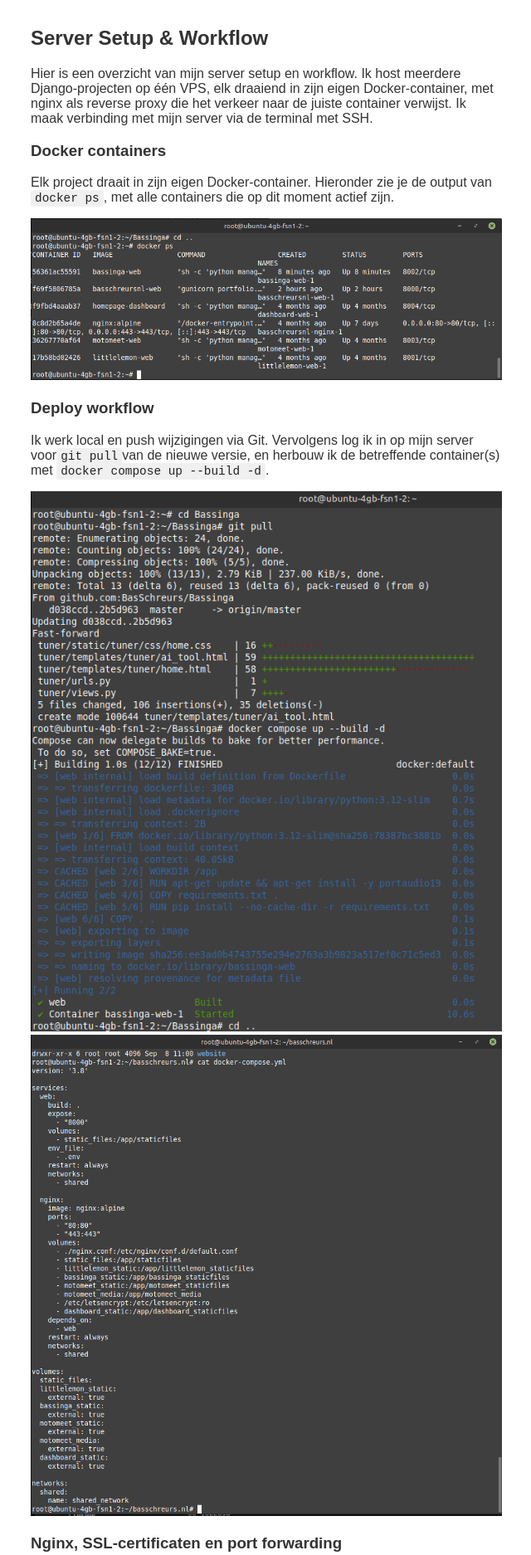
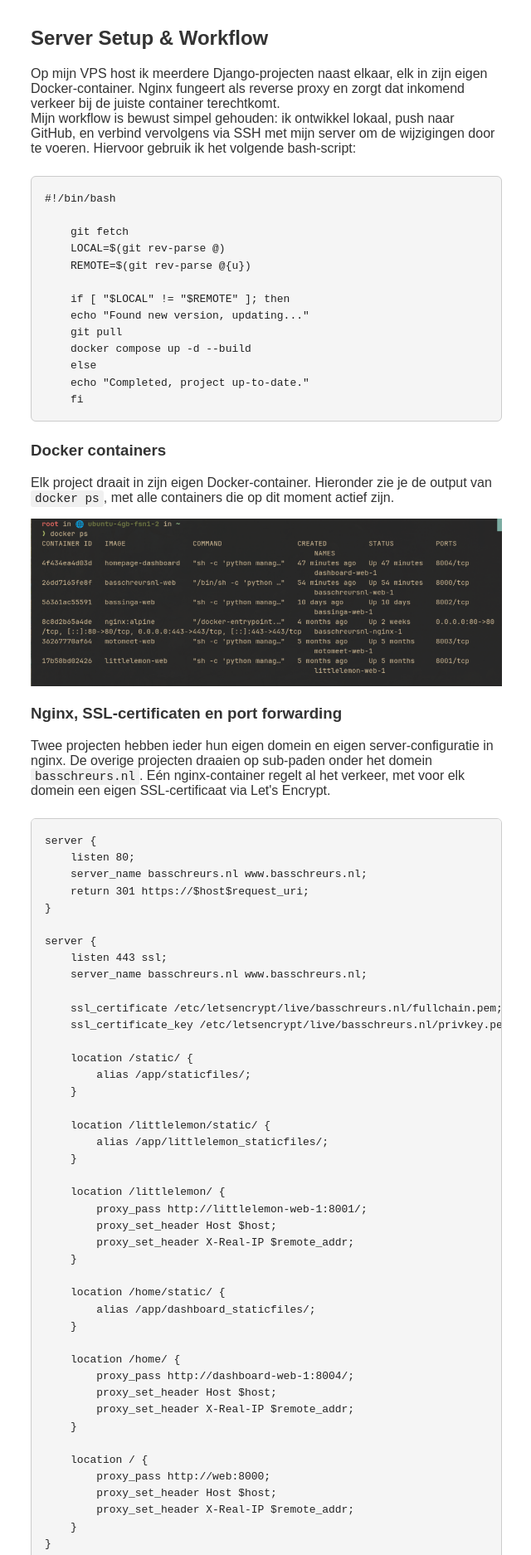
Before and after one commit to BasSchreurs/basschreurs.nl, a Django app: page /server-setup/ in a window 1280 px wide. Shown: the part 50-1924 px from the top of the page at 83% size, without its empty margins (319-959 px from the left). Run offline with Django 5.2, Linux system fonts and the light colour scheme.

Commit message:
changes server_setup.html and readme

```diff
--- a/website/templates/website/server_setup.html
+++ b/website/templates/website/server_setup.html
@@ -5,9 +5,28 @@
 <article>
 <h2>Server Setup & Workflow</h2>
 <p>
-    Hier is een overzicht van mijn server setup en workflow. Ik host meerdere Django-projecten
-    op één VPS, elk draaiend in zijn eigen Docker-container, met nginx als reverse proxy die
-    het verkeer naar de juiste container verwijst. Ik maak verbinding met mijn server via de terminal met SSH.
+    Op mijn VPS host ik meerdere Django-projecten naast elkaar, elk in zijn eigen
+    Docker-container. Nginx fungeert als reverse proxy en zorgt dat inkomend
+    verkeer bij de juiste container terechtkomt.<br>
+    Mijn workflow is bewust simpel gehouden: ik ontwikkel lokaal, push naar
+    GitHub, en verbind vervolgens via SSH met mijn server om de wijzigingen
+    door te voeren. Hiervoor gebruik ik het volgende bash-script:
+
+<pre><code>#!/bin/bash
+
+    git fetch
+    LOCAL=$(git rev-parse @)
+    REMOTE=$(git rev-parse @{u})
+
+    if [ "$LOCAL" != "$REMOTE" ]; then
+    echo "Found new version, updating..."
+    git pull
+    docker compose up -d --build
+    else
+    echo "Completed, project up-to-date."
+    fi
+</code></pre>
+
 </p>
 
 <h3>Docker containers</h3>
@@ -15,31 +34,14 @@
     Elk project draait in zijn eigen Docker-container. Hieronder zie je de output van
     <code>docker ps</code>, met alle containers die op dit moment actief zijn.
 </p>
-<img src="{% static 'website/images/docker_containers.png' %}" alt="foto_docker_containers" style="width: 100%;"><br>
-
-<h3>Deploy workflow</h3>
-<p>
-    Ik werk local en push wijzigingen via Git.
-    Vervolgens log ik in op mijn server voor<code>git pull</code>van de nieuwe versie, en herbouw ik de betreffende
-    container(s) met <code>docker compose up --build -d</code>.
-</p>
-<img src="{% static 'website/images/docker_compose.png' %}" alt="foto_docker_compose" style="width: 100%;"><br>
-<img src="{% static 'website/images/docker_compose_file.png' %}" alt="foto_docker_compose_file" style="width: 100%;"><br>
+<img src="{% static 'website/images/screenshot.png' %}" alt="foto_docker_containers" style="width: 100%;"><br>
 
 <h3>Nginx, SSL-certificaten en port forwarding</h3>
 <p>
-    Eén nginx-container fungeert als reverse proxy voor drie verschillende domeinen.
-    Op basis van de <strong>Host-header</strong> die de browser meestuurt, weet nginx welk domein
-    de bezoeker wil bereiken en stuurt het verkeer naar de juiste Docker-container.
-    Elk domein heeft een eigen SSL-certificaat via Let's Encrypt, zodat al het verkeer
-    versleuteld verloopt (HTTPS).
-</p>
-<p>
-    Binnen elk domein gebruik ik <code>location</code>-blocks om verkeer op basis van het pad
-    naar verschillende containers te sturen. Zo draaien er op <code>basschreurs.nl</code>
-    bijvoorbeeld meerdere sub-projecten (zoals <code>/littlelemon/</code> en <code>/home/</code>)
-    die elk naar hun eigen container worden doorgestuurd, terwijl al het overige verkeer
-    naar mijn hoofdportfolio gaat.
+    Twee projecten hebben ieder hun eigen domein en eigen server-configuratie
+    in nginx. De overige projecten draaien op sub-paden onder het domein
+    <code>basschreurs.nl</code>. Eén nginx-container regelt al het verkeer, met
+    voor elk domein een eigen SSL-certificaat via Let's Encrypt.
 </p>
 
 <pre><code>server {
```
Also changed, not shown: README.md, website/static/website/images/screenshot.png (added).
